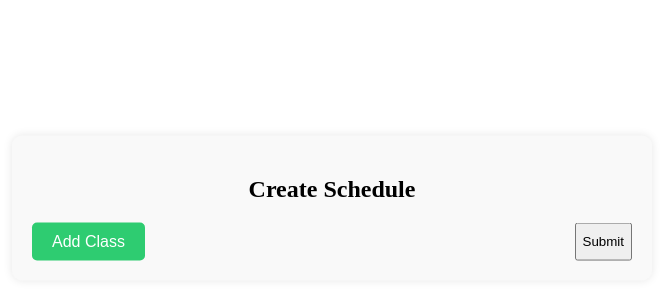
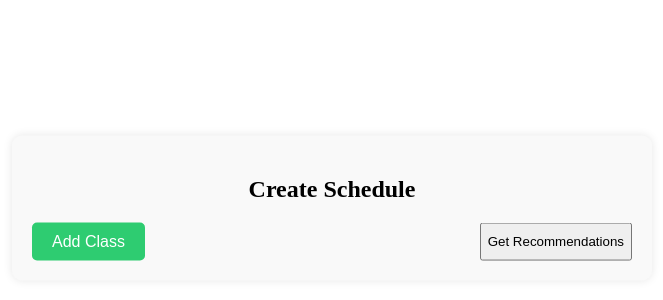
Before and after one commit to chrisbriancarrasco/Brainwave, a SvelteKit app: page /createSchedule in a window 1280 px wide. Shown: the part 192-492 px from the top of the page, without its empty margins (308-971 px from the left). Built offline with nearby package versions, Linux system fonts and the light colour scheme.

Commit message:
updated create schedule page to go with updated API

```diff
--- a/src/routes/createSchedule/+page.svelte
+++ b/src/routes/createSchedule/+page.svelte
@@ -1,5 +1,6 @@
 <script>
 	let data;
+	let recommendedHours = [];
 	const get_hours = async (classSchedule) => {
 		const request = classSchedule.map(schedule => ({
 			course_ID: schedule.class,
@@ -11,7 +12,7 @@
 
 		const res = await fetch('http://127.0.0.1:5000/recommended_study_hours', {
 			method: 'POST',
-			body: JSON.stringify(request[0]),  // Assuming you handle one request at a time
+			body: JSON.stringify(request),
 			headers: {
 				'content-type': 'application/json'
 			}
@@ -99,9 +100,9 @@
 	<div class="button-container">
 		<button class="add-btn" on:click={addClass}>Add Class</button>
 		<button on:click={async () => {
-			const recommendedHours = await get_hours(classSchedule);
+			recommendedHours = await get_hours(classSchedule);
 			console.log("Recommended hours:", recommendedHours);
-		}}>Submit</button>
+		}}>Get Recommendations</button>
 	</div>
 </div>
 
```
